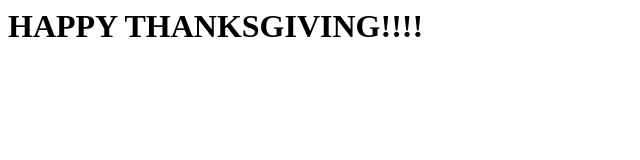
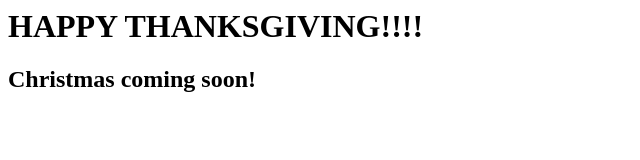
Before and after one commit to lonniebowe/lonniebowe.github.io, a plain HTML site: page index.html in a window 1280 px wide. Shown: the whole page, without its empty margins (0-640 px from the left). Drawn offline with Linux system fonts and the light colour scheme.

Commit message:
Soon
Christmas coming soon!

```diff
--- a/index.html
+++ b/index.html
@@ -4,5 +4,6 @@
 </HEAD>
 <BODY>
 	<H1> HAPPY THANKSGIVING!!!! </H1>
+	<H2> Christmas coming soon! </H2>
 </BODY>
 </HTML>
```
